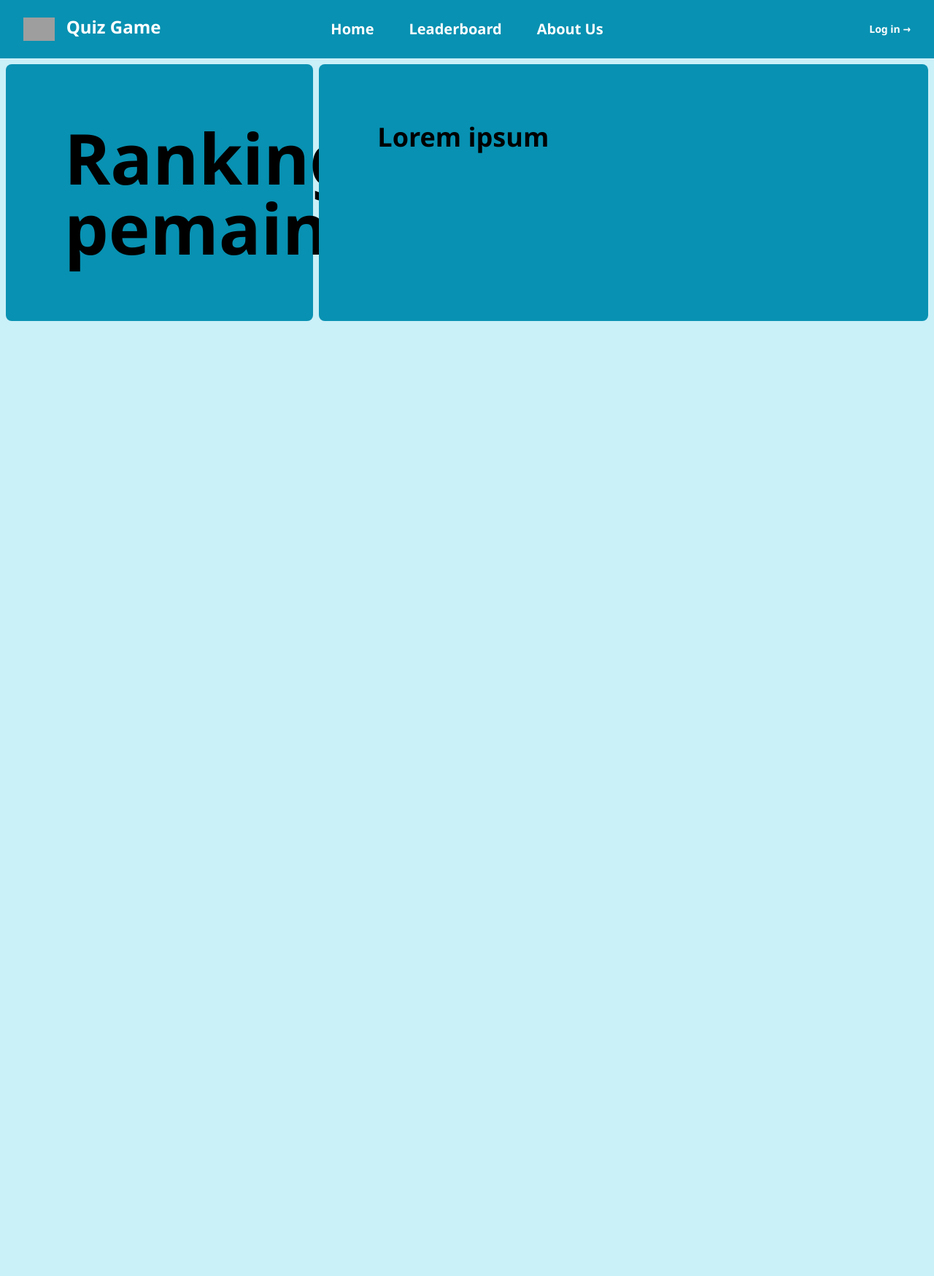
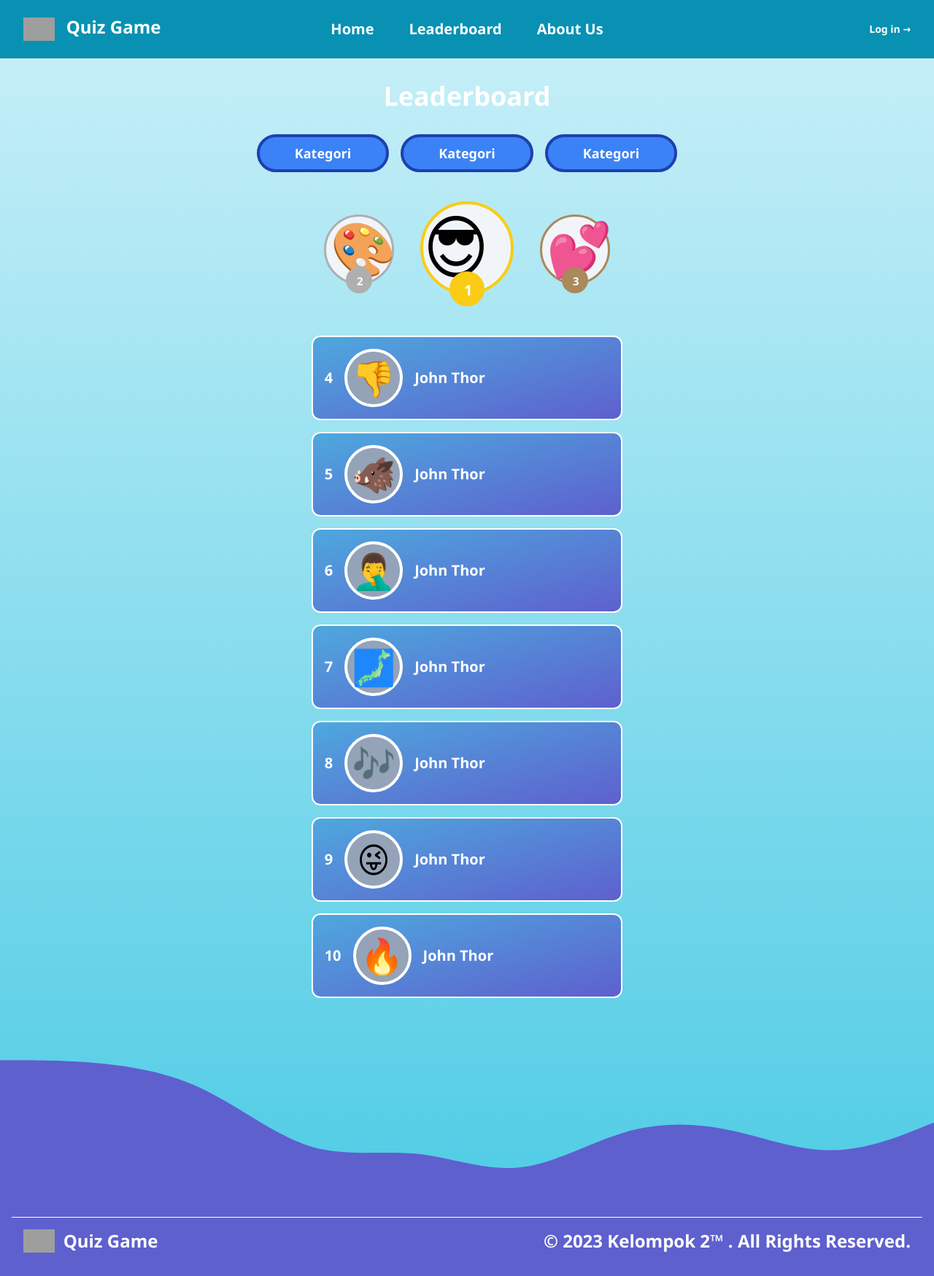
Before and after one commit to dzaky2636/UASPTI, a React (Create React App) app: page /leaderboard in a window 1280 px wide. Shown: the whole page at 73% size. Before the commit the page ends 800 px from the top, so only its background shows below. Built offline with nearby package versions, Linux system fonts and the light colour scheme; grey boxes are pictures that could not be loaded; a web font is replaced by a local one.

Commit message:
add leaderboard

```diff
--- a/src/component/Footer.jsx
+++ b/src/component/Footer.jsx
@@ -1,8 +1,16 @@
 export function Footer() {
 	return (
+		<div className="flex flex-col">
+			<svg xmlns="http://www.w3.org/2000/svg" viewBox="0 0 1440 320">
+				<path
+					fill="#5E60CE"
+					fill-opacity="1"
+					d="M0,96L26.7,96C53.3,96,107,96,160,101.3C213.3,107,267,117,320,144C373.3,171,427,213,480,229.3C533.3,245,587,235,640,240C693.3,245,747,267,800,261.3C853.3,256,907,224,960,208C1013.3,192,1067,192,1120,202.7C1173.3,213,1227,235,1280,234.7C1333.3,235,1387,213,1413,202.7L1440,192L1440,320L1413.3,320C1386.7,320,1333,320,1280,320C1226.7,320,1173,320,1120,320C1066.7,320,1013,320,960,320C906.7,320,853,320,800,320C746.7,320,693,320,640,320C586.7,320,533,320,480,320C426.7,320,373,320,320,320C266.7,320,213,320,160,320C106.7,320,53,320,27,320L0,320Z"></path>
+			</svg>
+			<div className="bg-[#5E60CE] text-white">
 				<footer class="m-4">
-			<hr className="border-slate-900" />
-			<div class="w-full max-w-screen-xl mx-auto p-4 md:py-8 text-black">
+					<hr className="border-white" />
+					<div class="w-full max-w-screen-xl mx-auto p-4 ">
 						<div className="flex flex-row justify-between">
 							<div className="flex">
 								<img
@@ -10,17 +18,19 @@ export function Footer() {
 									class="h-8 mr-3"
 									alt="Flowbite Logo"
 								/>
-						<span class="self-center text-2xl font-semibold whitespace-nowrap text-black">
+								<span class="self-center text-md lg:text-2xl font-semibold whitespace-nowrap">
 									Quiz Game
 								</span>
 							</div>
 							<div>
-						<span class="self-center text-2xl font-semibold whitespace-nowrap text-black">
+								<span class="text-md lg:text-2xl font-semibold ">
 									© 2023 Kelompok 2™ . All Rights Reserved.
 								</span>
 							</div>
 						</div>
 					</div>
 				</footer>
+			</div>
+		</div>
 	);
 }
--- /dev/null
+++ b/src/component/LeaderboardItem.jsx
@@ -0,0 +1,15 @@
+export function LeaderboardItem(props) {
+	return (
+		<div className="flex gap-4 bg-gradient-to-br from-[#4EA8DE] to-[#5E60CE] rounded-xl p-4 w-4/5 lg:w-1/3 mx-auto border-2 border-white">
+			<div className="text-lg lg:text-xl font-bold content-center my-auto text-white">
+				{props.no}
+			</div>
+			<div className="flex w-16 lg:w-20 h-16 lg:h-20 rounded-full border-4 border-white bg-slate-400">
+				<div className="text-4xl lg:text-5xl mx-auto my-auto">{props.icon}</div>
+			</div>
+			<div className="text-lg lg:text-xl font-bold my-auto text-white">
+				{props.nama}
+			</div>
+		</div>
+	);
+}
--- a/src/pages/AboutUs.js
+++ b/src/pages/AboutUs.js
@@ -33,7 +33,7 @@ export function AboutUs() {
 	return (
 		<div className="text-white">
 			<Navbar />
-			<div className="bg-gradient-to-b from-[#7ec7d0] to-blue-400 pb-64">
+			<div className=" pb-64">
 				<svg xmlns="http://www.w3.org/2000/svg" viewBox="0 0 1440 320">
 					<path
 						fill="#5E60CE"
--- a/src/pages/Leaderboard.js
+++ b/src/pages/Leaderboard.js
@@ -1,18 +1,76 @@
 import { Navbar } from "../component/Navbar";
+import { LeaderboardItem } from "../component/LeaderboardItem";
+import { Footer } from "../component/Footer";
 
 export function Leaderboard() {
 	return (
 		<div>
 			<Navbar />
-			<div className="mx-2">
-				<div className="flex gap-2">
-					<div className="w-full lg:w-1/3 bg-cyan-600 rounded-lg mt-[5.5rem] p-20">
-						<h1 className="text-8xl font-bold">Ranking pemain</h1>
+			<div className="bg-gradient-to-b from-[#CAF0F8] to-[#48CAE4]">
+				<div className="container mx-auto">
+					<h1 className="text-3xl lg:text-4xl font-bold text-center pt-28 text-white">
+						Leaderboard
+					</h1>
+					<div className="flex gap-2 lg:gap-4 justify-center pt-8 text-white">
+						<button className="p-2 px-6 lg:px-12 rounded-full font-bold text-md lg:text-lg border-4 border-blue-800 bg-blue-500 hover:bg-indigo-500 transition ease-in-out hover:-translate-y-1 hover:scale-110">
+							Kategori
+						</button>
+						<button className="p-2 px-6 lg:px-12 rounded-full font-bold text-md lg:text-lg border-4 border-blue-800 bg-blue-500 hover:bg-indigo-500 transition ease-in-out hover:-translate-y-1 hover:scale-110">
+							Kategori
+						</button>
+						<button className="p-2 px-6 lg:px-12 rounded-full font-bold text-md lg:text-lg border-4 border-blue-800 bg-blue-500 hover:bg-indigo-500 transition ease-in-out hover:-translate-y-1 hover:scale-110">
+							Kategori
+						</button>
 					</div>
-					<div className="w-full lg:w-4/6 bg-cyan-600 rounded-lg mt-[5.5rem] p-20">
-						<h1 className="text-4xl font-bold">Lorem ipsum</h1>
+					<div className="flex gap-0 lg:gap-5 justify-center pt-10">
+						<div className="flex flex-col justify-center order-2 scale-100">
+							<div className="flex w-32 h-32 bg-slate-100 border-4 border-yellow-400 rounded-full ">
+								<div className="text-8xl pt-2">😎</div>
+							</div>
+							<div className="-mt-8">
+								<div className="w-12 h-12 p-2 mx-auto bg-yellow-400 border-4 border-yellow-400 rounded-full">
+									<div className="ps-[0.5rem] text-xl font-bold text-white">
+										1
+									</div>
+								</div>
+							</div>
+						</div>
+						<div className="flex flex-col justify-center order-1 scale-75">
+							<div className="w-32 h-32 bg-slate-100 border-4 border-[#afafaf] rounded-full ">
+								<div className="text-8xl px-2 py-2">🎨</div>
+							</div>
+							<div className="-mt-8">
+								<div className="w-12 h-12 p-2 mx-auto bg-[#afafaf]  border-4 border-[#afafaf]  rounded-full">
+									<div className="ps-[0.5rem] text-xl font-bold text-white">
+										2
+									</div>
+								</div>
+							</div>
+						</div>
+						<div className="flex flex-col justify-center order-3 scale-75">
+							<div className="w-32 h-32 bg-slate-100 border-4 border-[#aa895b] rounded-full ">
+								<div className="text-8xl px-2 py-2">💕</div>
+							</div>
+							<div className="-mt-8">
+								<div className="w-12 h-12 p-2 mx-auto bg-[#aa895b] border-4 border-[#aa895b] rounded-full">
+									<div className="ps-[0.5rem] text-xl font-bold text-white">
+										3
+									</div>
+								</div>
+							</div>
+						</div>
+					</div>
+					<div className="flex gap-4 flex-col pt-10">
+						<LeaderboardItem no="4" icon="👎" nama="John Thor" />
+						<LeaderboardItem no="5" icon="🐗" nama="John Thor" />
+						<LeaderboardItem no="6" icon="🤦‍♂️" nama="John Thor" />
+						<LeaderboardItem no="7" icon="🗾" nama="John Thor" />
+						<LeaderboardItem no="8" icon="🎶" nama="John Thor" />
+						<LeaderboardItem no="9" icon="😜" nama="John Thor" />
+						<LeaderboardItem no="10" icon="🔥" nama="John Thor" />
 					</div>
 				</div>
+				<Footer />
 			</div>
 		</div>
 	);
```
Also changed, not shown: 1 other file (tests, documents, lock files or other folders). Lines whose indentation alone changed are shown as unchanged.
